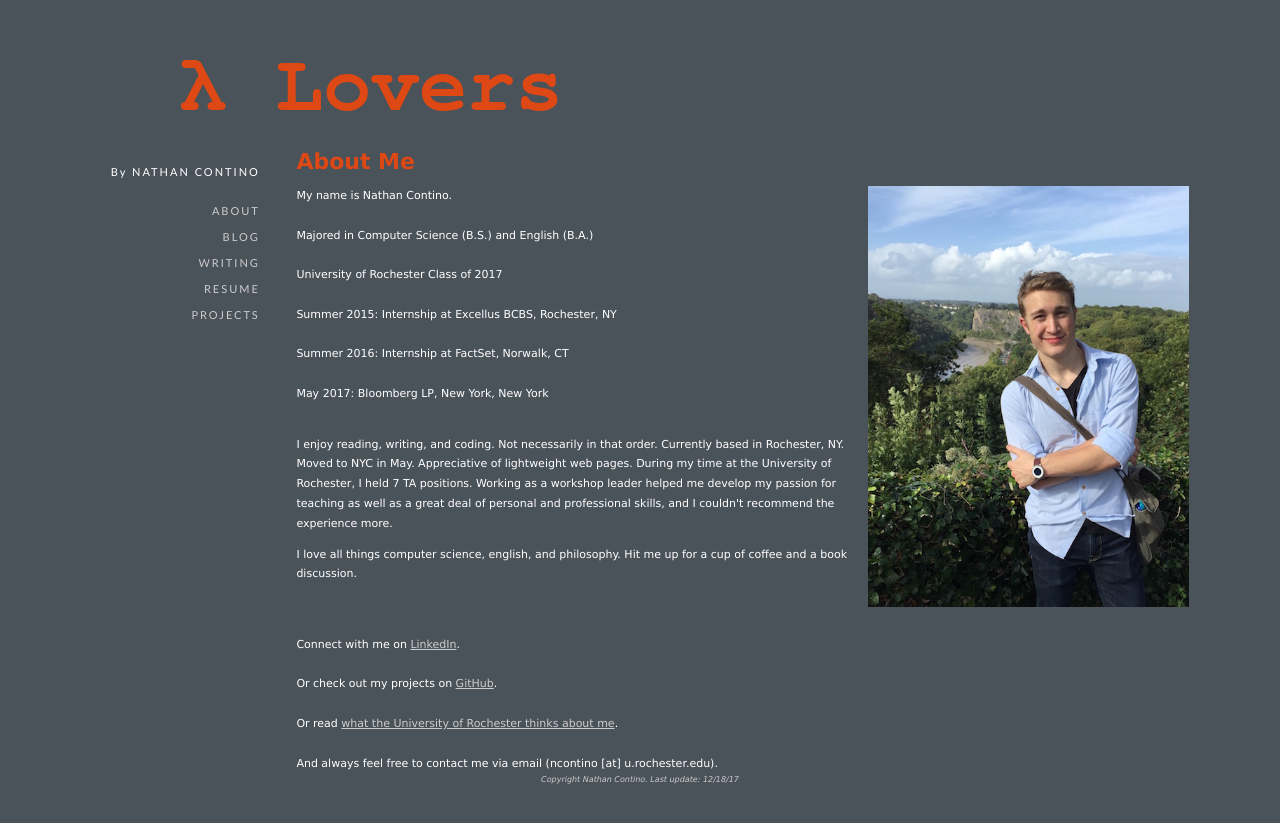
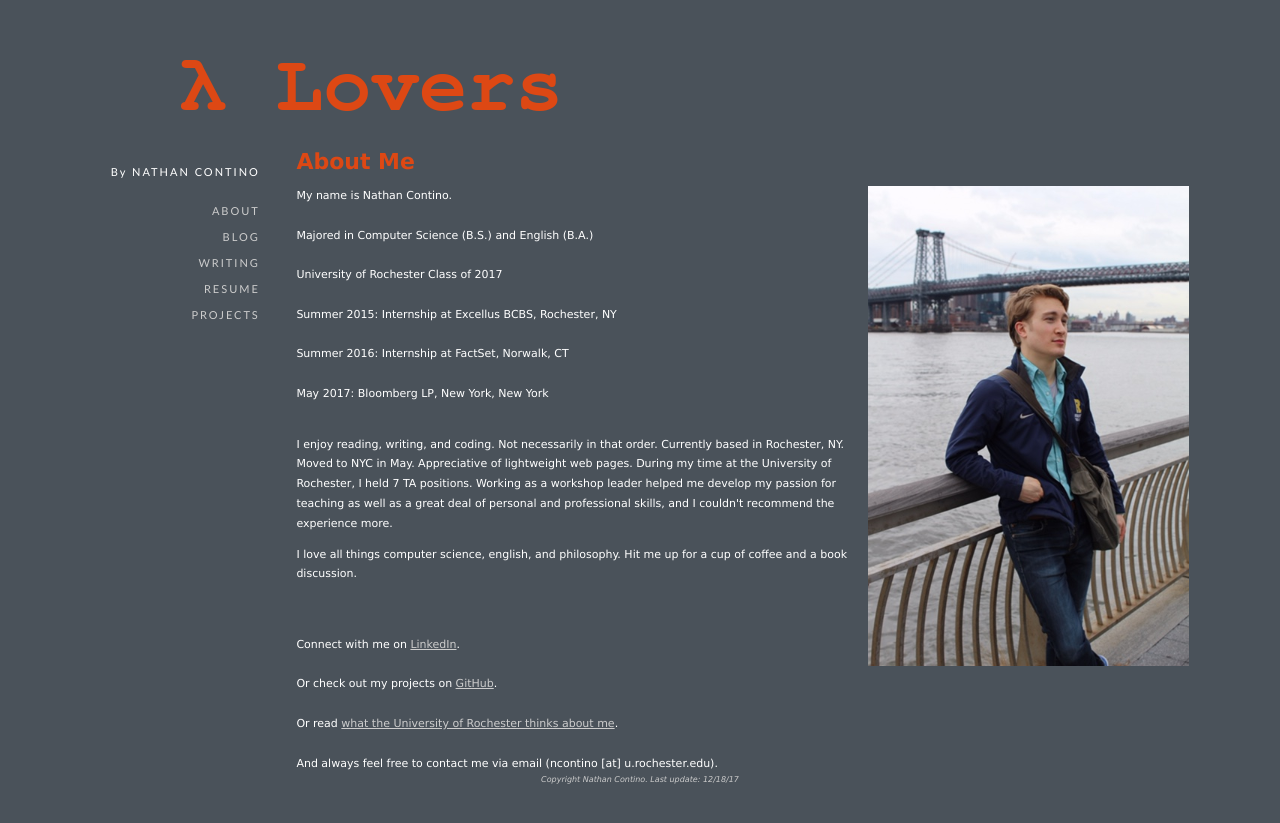
Before and after one commit to nathan-contino/nathan-contino.github.io, a Jekyll site: the page built from index.html, in a window 1280 px wide. Shown: the top 823 px of the page. Built offline with Jekyll 4.4.1, drawn with Linux system fonts in a browser that asks for light colours.

Commit message:
index
Former-commit-id: 63d584bd07c07678405cf9cb62ef8188c1a59e41 [formerly 63d584bd07c07678405cf9cb62ef8188c1a59e41 [formerly e1d436b37f488a3a65fc89d7b2a1d2c3fbc1a885 [formerly 30927dfa68027f50350797caf1e07e3bf33ab1f9] [formerly 035cc949b67fcb2625085105fbb59bc4046681b5 [formerly c616a053e74ac97f2a51721eb6bd9d0ad36a5bd5]]]]
Former-commit-id: 941a46c5bb02b54e8540aa60bace42a34383f51d
Former-commit-id: 9a3c770d92c0d2cdcf2b6d77407d9bd12227809f
Former-commit-id: 25ac1a410fbd65f08449d8241c5f0786b4d3bee6 [formerly 92d428f3347a4b2fce73d1a257c5e9bc98761178]
Former-commit-id: 32353da941ee674941540af3f89e250614e485a9

```diff
--- a/index.html
+++ b/index.html
@@ -5,7 +5,7 @@ title: About Me
 
 <div>
 
-  <img style="float:right;margin:0 25px 0 0; padding-left:2%" width="35%" src="/_images/gorges.JPG" />
+  <img style="float:right;margin:0 25px 0 0; padding-left:2%" width="35%" src="/_images/manhattanbridgecompressed.png" />
   <P>
   <P>
 
```
